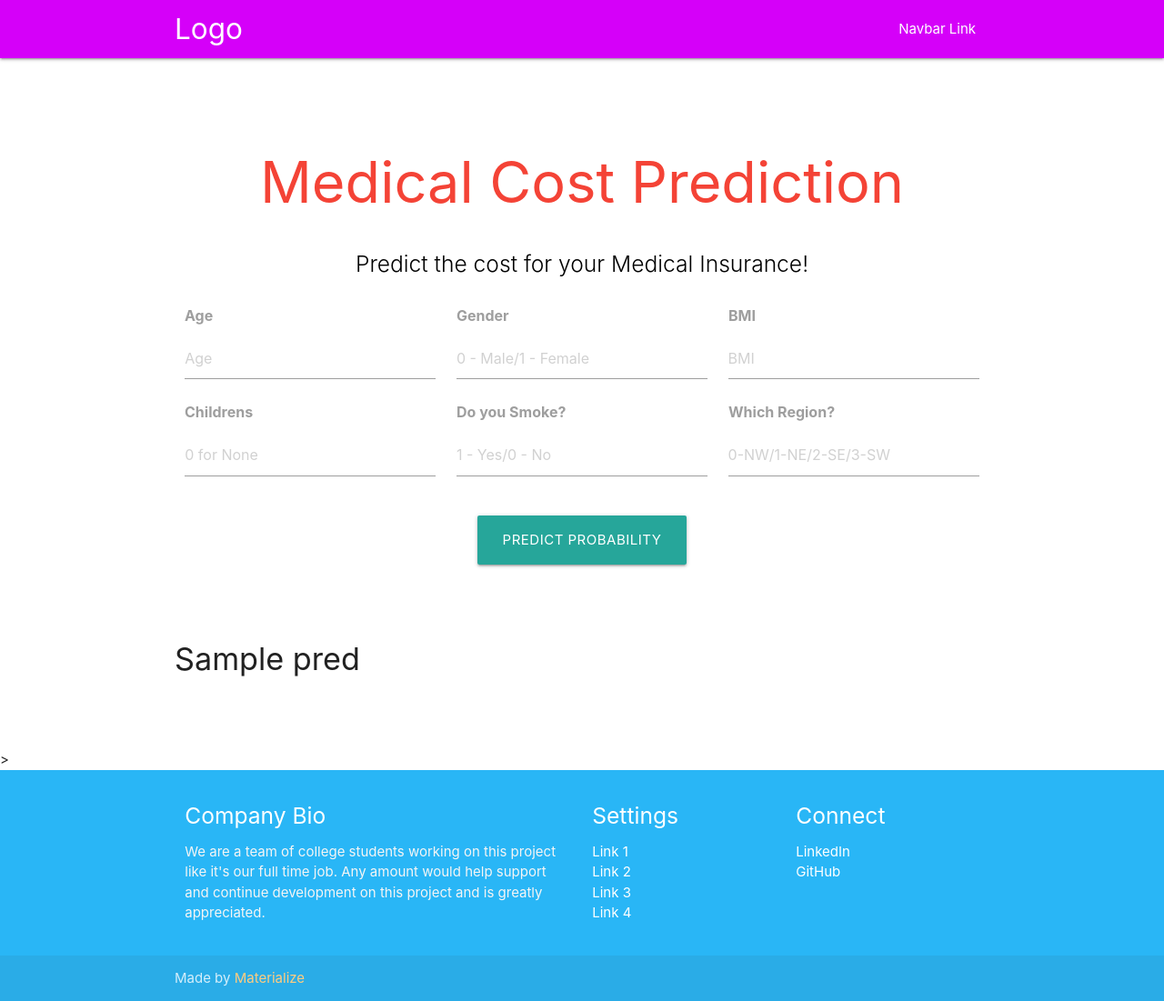
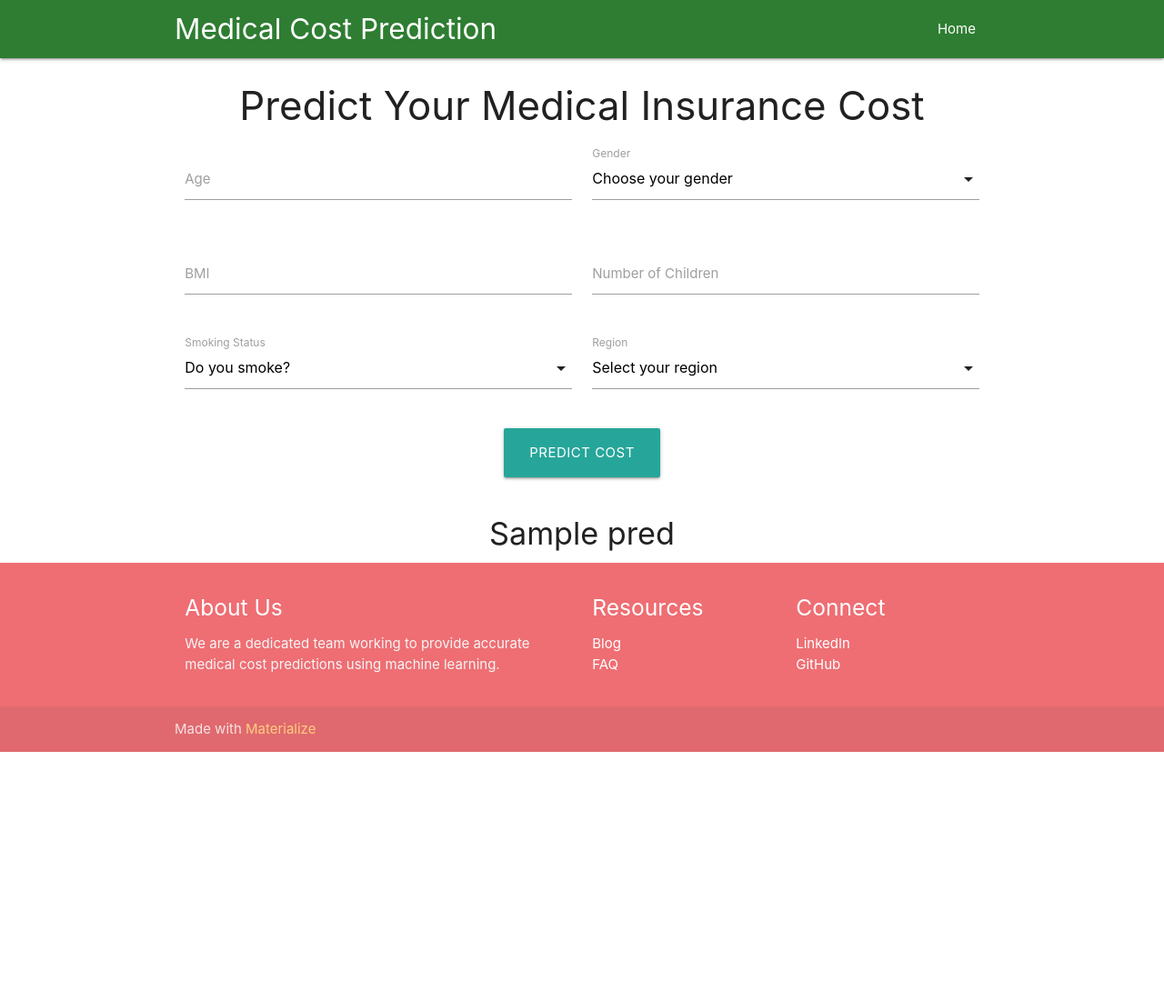
Before and after one commit to rathoryash7/insurance_prediction_backend, a Flask app: template templates/home.html in a window 1280 px wide. Shown: the whole page at 91% size. After the commit the page ends 827 px from the top, so only its background shows below. Run offline with Flask 2, Linux system fonts and the light colour scheme; the template is opened without the code that fills it: most values are stand-ins (such as "Sample title", 1, 10 or a date in 2020); parts of the project's set-up code (start-up, migrations or seed data) failed here and were passed over; some libraries are stand-ins or nearby versions.

Commit message:
update ui of home page

```diff
--- a/templates/home.html
+++ b/templates/home.html
@@ -1,138 +1,123 @@
 <!DOCTYPE html>
 <html lang="en">
 <head>
-  <meta http-equiv="Content-Type" content="text/html; charset=UTF-8"/>
+  <meta charset="UTF-8">
   <meta name="viewport" content="width=device-width, initial-scale=1, maximum-scale=1.0"/>
   <title>Medical Cost Prediction</title>
 
   <!-- CSS  -->
   <link href="https://fonts.googleapis.com/icon?family=Material+Icons" rel="stylesheet">
-  <link href="../static/css/materialize.css" type="text/css" rel="stylesheet" media="screen,projection"/>
+  <link href="https://cdnjs.cloudflare.com/ajax/libs/materialize/1.0.0/css/materialize.min.css" rel="stylesheet">
+  <link rel="stylesheet" href="css/style.css">
 </head>
 
 <body>
-  <nav class="purple darken-4 accent-3" role="navigation">
-    <div class="nav-wrapper container"><a id="logo-container" href="#" class="brand-logo">Logo</a>
+  <nav class="green darken-3">
+    <div class="nav-wrapper container">
+      <a href="#" class="brand-logo">Medical Cost Prediction</a>
+      <a href="#" data-target="nav-mobile" class="sidenav-trigger"><i class="material-icons">menu</i></a>
       <ul class="right hide-on-med-and-down">
-        <li><a href="#">Navbar Link</a></li>
+        <li><a href="#">Home</a></li>
       </ul>
-
-      <ul id="nav-mobile" class="sidenav">
-        <li><a href="#">Navbar Link</a></li>
-      </ul>
-      <a href="#" data-target="nav-mobile" class="sidenav-trigger"><i class="material-icons">menu</i></a>
     </div>
   </nav>
 
-
-  <div class="section no-pad-bot" id="index-banner">
-    <div class="container">
-      <br><br>
-      <h1 class="header center red-text">Medical Cost Prediction</h1>
-      <div class="row center">
-        <h5 class="header col s12 light black-text">Predict the cost for your Medical Insurance!
-        <br>
-        </h5>
-      </div>
-
-<div class="row">
-    <form action='/predict' method="post" class="col s12">
-      <div class="row">
-        <div class="input-field col s4">
-            <label for="first_name" style="font-size: 20px"><b>Age</b></label>
-            <br>
-            <input placeholder="Age" name="age" id="age" type="text" class="validate">
+  <div class="container">
+    <h3 class="header center">Predict Your Medical Insurance Cost</h3>
+    <div class="row">
+      <form action='/predict' method="post" class="col s12">
+        <div class="row">
+          <div class="input-field col s6">
+            <input id="age" name="age" type="number" class="validate" required>
+            <label for="age">Age</label>
+          </div>
+          <div class="input-field col s6">
+            <select id="gender" name="gender" required>
+              <option value="" disabled selected>Choose your gender</option>
+              <option value="0">Male</option>
+              <option value="1">Female</option>
+            </select>
+            <label for="gender">Gender</label>
+          </div>
         </div>
-
-        <div class="input-field col s4">
-            <label for="_name" style="font-size: 20px"><b>Gender</b></label>
-            <br>
-            <input id="_name" name="Gender" placeholder="0 - Male/1 - Female" type="text" class="validate">
+        <div class="row">
+          <div class="input-field col s6">
+            <input id="bmi" name="bmi" type="number" step="0.1" class="validate" required>
+            <label for="bmi">BMI</label>
+          </div>
+          <div class="input-field col s6">
+            <input id="children" name="children" type="number" class="validate" required>
+            <label for="children">Number of Children</label>
+          </div>
         </div>
-
-        <div class="input-field col s4">
-            <label for="last_name" style="font-size: 20px"><b>BMI</b></label>
-              <br>
-            <input id="bmi" name="bmi" placeholder="BMI"  type="text" class="validate">
+        <div class="row">
+          <div class="input-field col s6">
+            <select id="smoker" name="smoker" required>
+              <option value="" disabled selected>Do you smoke?</option>
+              <option value="1">Yes</option>
+              <option value="0">No</option>
+            </select>
+            <label for="smoker">Smoking Status</label>
           </div>
-
-        <div class="input-field col s4">
-
-            <label for="last_name" style="font-size: 20px"><b>Childrens</b></label>
-              <br>
-            <input id="children" name="children" placeholder="0 for None"  type="text" class="validate">
-
+          <div class="input-field col s6">
+            <select id="region" name="region" required>
+              <option value="" disabled selected>Select your region</option>
+              <option value="0">Northwest</option>
+              <option value="1">Northeast</option>
+              <option value="2">Southeast</option>
+              <option value="3">Southwest</option>
+            </select>
+            <label for="region">Region</label>
           </div>
-
-        <div class="input-field col s4">
-            <label for="smoker" style="font-size: 20px"><b>Do you Smoke?</b></label>
-            <br>
-            <input id="smoker" name="smoker" placeholder="1 - Yes/0 - No" type="text" class="validate">
         </div>
-
-        <div class="input-field col s4">
-            <label for="region" style="font-size: 20px"><b>Which Region?</b></label>
-            <br>
-            <input id="region" name="region" placeholder="0-NW/1-NE/2-SE/3-SW" type="text" class="validate">
+        <div class="row center">
+          <button type="submit" class="btn-large waves-effect waves-light">Predict Cost</button>
         </div>
-      </div>
-
-      <div class="row center">
-
-          <button type="submit" class="btn-large waves-effect waves-light lamber lighten-1">Predict Probability</button>
-      </div>
-    </form>
-      </div>
-      <div class="dark-text">
-      <br>
-        <h4>{{pred}}</h4><br>
-      </div>
+      </form>
+    </div>
+    <div class="center">
+      <h4>{{pred}}</h4>
     </div>
   </div>
 
-
-    <br><br>
-  </div>
-  </div>>
-
-  <footer class="page-footer light-blue lighten-1">
+  <footer class="page-footer">
     <div class="container">
       <div class="row">
         <div class="col l6 s12">
-          <h5 class="white-text">Company Bio</h5>
-          <p class="grey-text text-lighten-4">We are a team of college students working on this project like it's our full time job. Any amount would help support and continue development on this project and is greatly appreciated.</p>
+          <h5 class="white-text">About Us</h5>
+          <p class="grey-text text-lighten-4">We are a dedicated team working to provide accurate medical cost predictions using machine learning.</p>
         </div>
-
         <div class="col l3 s12">
-          <h5 class="white-text">Settings</h5>
+          <h5 class="white-text">Resources</h5>
           <ul>
-            <li><a class="white-text" href="#!">Link 1</a></li>
-            <li><a class="white-text" href="#!">Link 2</a></li>
-            <li><a class="white-text" href="#!">Link 3</a></li>
-            <li><a class="white-text" href="#!">Link 4</a></li>
+            <li><a class="white-text" href="#">Blog</a></li>
+            <li><a class="white-text" href="#">FAQ</a></li>
           </ul>
         </div>
         <div class="col l3 s12">
           <h5 class="white-text">Connect</h5>
           <ul>
-            <li><a class="white-text" href="#!">LinkedIn</a></li>
-            <li><a class="white-text" href="#!">GitHub</a></li>
+            <li><a class="white-text" href="#">LinkedIn</a></li>
+            <li><a class="white-text" href="#">GitHub</a></li>
           </ul>
         </div>
       </div>
     </div>
     <div class="footer-copyright">
       <div class="container">
-      Made by <a class="orange-text text-lighten-3" href="http://materializecss.com">Materialize</a>
+        Made with <a class="orange-text text-lighten-3" href="http://materializecss.com">Materialize</a>
       </div>
     </div>
   </footer>
 
-
-  <!--  Scripts-->
-  <script src="https://code.jquery.com/jquery-2.1.1.min.js"></script>
-  <script src="../static/js/materialize.js"></script>
-  <script src="js/init.js"></script>
-
-  </body>
+  <!-- Scripts -->
+  <script src="https://code.jquery.com/jquery-3.6.0.min.js"></script>
+  <script src="https://cdnjs.cloudflare.com/ajax/libs/materialize/1.0.0/js/materialize.min.js"></script>
+  <script>
+    $(document).ready(function(){
+      $('.sidenav').sidenav();
+      $('select').formSelect();
+    });
+  </script>
+</body>
 </html>
```
